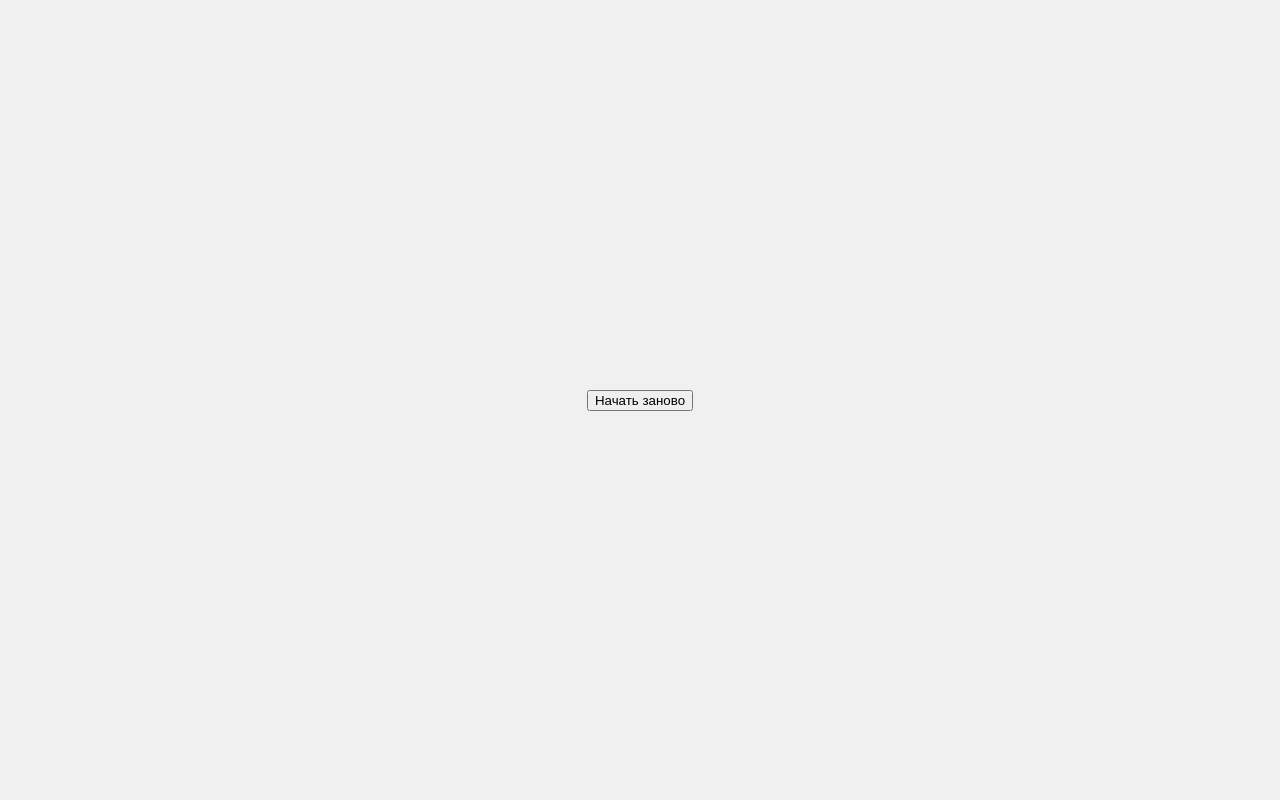
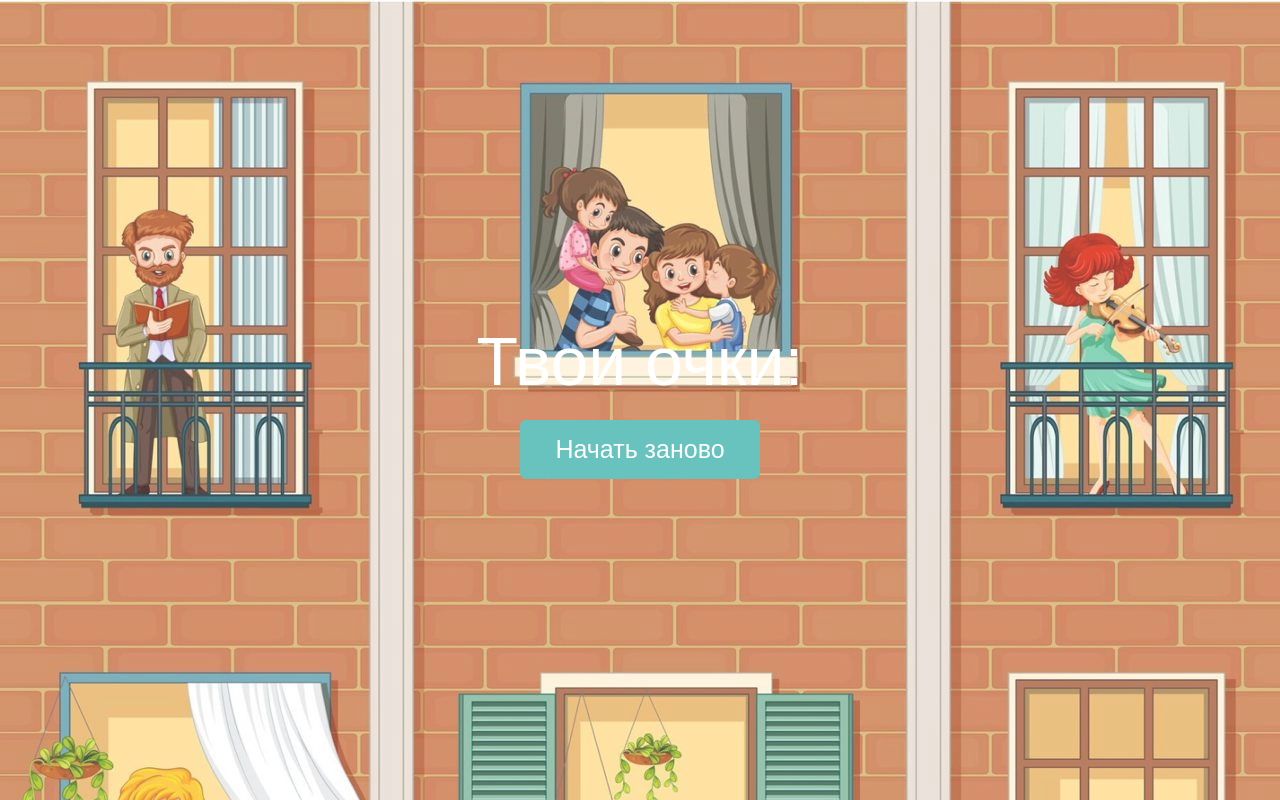
Before and after one commit to KatiaProkina/hackathon_2023, a React (Vite) app in the folder game/: page /finish in a window 1280 px wide. Built offline with nearby package versions, Linux system fonts and the light colour scheme.

Commit message:
done style for game page and finish

```diff
--- /dev/null
+++ b/game/src/Pages/FinishPage/FinishPage.css
@@ -0,0 +1,25 @@
+.container-finish {
+  display: flex;
+  flex-direction: column;
+  gap: 20px;
+  height: 100vh;
+  justify-content: center;
+  align-items: center;
+  background-image: url("../../../public/final_photo.jpeg");
+  opacity: 80%;
+}
+.scores {
+  display: flex;
+  color: white;
+  font-size: 68px;
+  z-index: 5;
+}
+
+.restart_btn {
+  color: white;
+  background-color: rgb(67, 180, 175);
+  border: none;
+  border-radius: 6px;
+  padding: 15px 35px;
+  font-size: 25px;
+}
--- a/game/src/Pages/FinishPage/FinishPage.jsx
+++ b/game/src/Pages/FinishPage/FinishPage.jsx
@@ -1,9 +1,13 @@
 import React from "react";
+import "../FinishPage/FinishPage.css";
 
-const FinishPage = () => {
+const FinishPage = (props) => {
   return (
-    <div>
-      <button>Начать заново</button>
+    <div className="container-finish">
+      <div className="scores">Твои очки: {props.score}</div>
+      <button onClick={props.deleteResult} className="restart_btn">
+        Начать заново
+      </button>
     </div>
   );
 };
--- a/game/src/Pages/Game/Game.jsx
+++ b/game/src/Pages/Game/Game.jsx
@@ -2,6 +2,7 @@
 import React, { useState, useEffect } from "react";
 import "./styles.css";
 import { getRandomFear } from "./Fears";
+import FinishPage from "../FinishPage/FinishPage";
 
 function Game() {
   //настройки сложности (вынесутся в отдельный файл)
@@ -58,10 +59,24 @@ function Game() {
     }, 1000);
   };
 
-  if (time >= 0) {
+  // const deleteResult = () => {
+  //   setHoles([]);
+  // };
+
+  if (time > 0) {
     return (
-      <div className="game-container">
-        <h1>Fight with your fear</h1>
+      <div className="game-container" id="axis">
+        <img
+          src="../../../public/oblako.png"
+          alt=""
+          className="object van1 move-right"
+        />
+        <img
+          src="../../../public/oblako.png"
+          alt=""
+          className="object van2 move-left"
+        />
+        <h1>Победи свой страх!</h1>
         <h2>Твои очки: {score}</h2>
         <h2>Time: {time}s</h2>
         <div className="game-area">
@@ -82,8 +97,8 @@ function Game() {
   } else {
     return (
       <>
-        <h1> здесь будет финальный компонент, а пока: </h1>
-        <h2> Твои очки : {score}</h2>
+        <FinishPage score={score} />
+        {/* <h2> Твои очки : {score}</h2> */}
       </>
     );
   }
--- a/game/src/Pages/Game/styles.css
+++ b/game/src/Pages/Game/styles.css
@@ -1,12 +1,12 @@
 /* src/App.css */
-body {
+.game-container {
   display: flex;
   align-items: center;
   justify-content: center;
-    height: 100vh;
+  flex-direction: column;
+  height: 130vh;
   margin: 0;
-    background-color: #f0f0f0;
-    font-family: "Arial", sans-serif;
+  background: linear-gradient(45deg, rgb(35, 41, 111) 46%, rgb(7, 85, 112) 80%);
 }
 
 .game-container {
@@ -42,3 +42,27 @@ body {
   padding: 20px;
   transition: all 0.5s ease-in-out;
 }
+h1 {
+  margin: 0;
+}
+.object {
+  position: absolute;
+  transition: all 2s ease-in-out;
+  -webkit-transition: all 2s ease-in-out;
+}
+.van1 {
+  top: -3%;
+  left: -3%;
+}
+.van2 {
+  top: -3%;
+  right: -3%;
+}
+#axis:hover .move-right {
+  transform: translate(350px, 0);
+  -webkit-transform: translate(350px, 0);
+}
+#axis:hover .move-left {
+  transform: translate(-350px, 0);
+  -webkit-transform: translate(-350px, 0); /** Safari & Chrome **/
+}
--- a/game/src/Pages/GamePage/GamePage.jsx
+++ /dev/null
@@ -1,12 +0,0 @@
-import React from "react";
-import Game from "../Game/Game";
-
-const GamePage = () => {
-  return (
-    <>
-     <div>Hello</div>;
-     <Game />
-    </>
-  )
-};
-export default GamePage;
--- a/game/src/Pages/MainPage.jsx
+++ b/game/src/Pages/MainPage.jsx
@@ -1,12 +1,12 @@
 import React from "react";
-import GamePage from "./GamePage/GamePage";
 import StartPage from "./StartPage/StartPage";
 import FinishPage from "./FinishPage/FinishPage";
+import Game from "./Game/Game";
 const MainPage = () => {
   return (
     <div>
       <StartPage />
-      <GamePage />
+      <Game />
       <FinishPage />
     </div>
   );
--- a/game/src/Pages/StartPage/StartPage.css
+++ b/game/src/Pages/StartPage/StartPage.css
@@ -2,22 +2,22 @@ body {
   margin: 0px;
 }
 :root {
-  font-family: "Manrope", sans-serif;
-  background: -webkit-linear-gradient(
-    45deg,
-    rgb(197, 154, 207) 46%,
-    rgb(164, 224, 246) 80%
-  );
   font-family: "Manrope", sans-serif;
 }
 .container {
   position: relative;
   display: flex;
   height: 100vh;
+  min-width: 1800px;
   flex-direction: column;
   gap: 20px;
   justify-content: center;
   align-items: center;
+  background: -webkit-linear-gradient(
+    45deg,
+    rgb(197, 154, 207) 46%,
+    rgb(164, 224, 246) 80%
+  );
 }
 .title-block {
   position: relative;
@@ -26,8 +26,9 @@ body {
   color: white;
   max-width: 500px;
 }
-h1 {
+.name-game {
   font-size: 46px;
+  padding-bottom: 20px;
 }
 .title-description-game-block {
   font-size: 30px;
@@ -66,7 +67,7 @@ h1 {
   width: 50px;
   height: 80px;
   width: 80px;
-  top: 330px;
+  top: 300px;
   left: 360px;
 }
 .rainbow {
--- a/game/src/Pages/StartPage/StartPage.jsx
+++ b/game/src/Pages/StartPage/StartPage.jsx
@@ -19,7 +19,7 @@ const StartPage = () => {
       <img src="../../../public/oblako.png" alt="" className="oblako1" />
       <img src="../../../public/oblako.png" alt="" className="oblako2" />
       <div className="title-block">
-        <h1>Победитель страхов</h1>
+        <h1 className="name-game">Победитель страхов</h1>
 
         <img src={icon1} alt="" className="icon1" />
         {/* <img src={icon2} alt="" className="icon2" /> */}
--- a/game/src/routes/index.jsx
+++ b/game/src/routes/index.jsx
@@ -1,6 +1,6 @@
 import { createBrowserRouter } from "react-router-dom";
 import FinishPage from "../Pages/FinishPage/FinishPage";
-import GamePage from "../Pages/GamePage/GamePage";
+import Game from "../Pages/Game/Game";
 import StartPage from "../Pages/StartPage/StartPage";
 
 export const router = createBrowserRouter([
@@ -13,7 +13,7 @@ export const router = createBrowserRouter([
       },
       {
         path: "/game",
-        element: <GamePage />,
+        element: <Game />,
       },
       {
         path: "/finish",
```
Also changed, not shown: game/src/Pages/Game/settings.js (deleted, +0 -17 lines), game/src/Pages/Game/settings.jsx (added, +17 -0 lines), game/public/final_photo.jpeg (added), game/src/Pages/Game/Fears.jsx (renamed from game/src/Pages/Game/Fears.js), 1 other file (tests, documents, lock files or other folders). Lines whose indentation alone changed are shown as unchanged.
